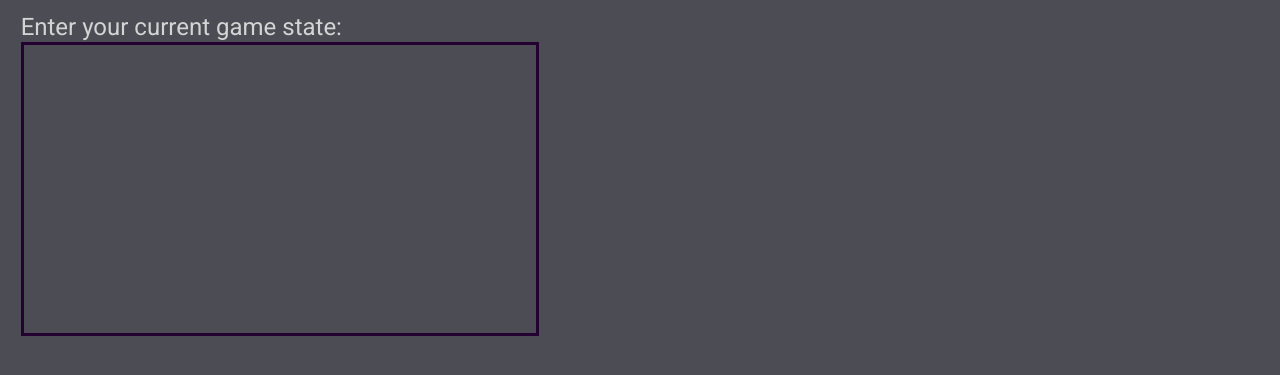
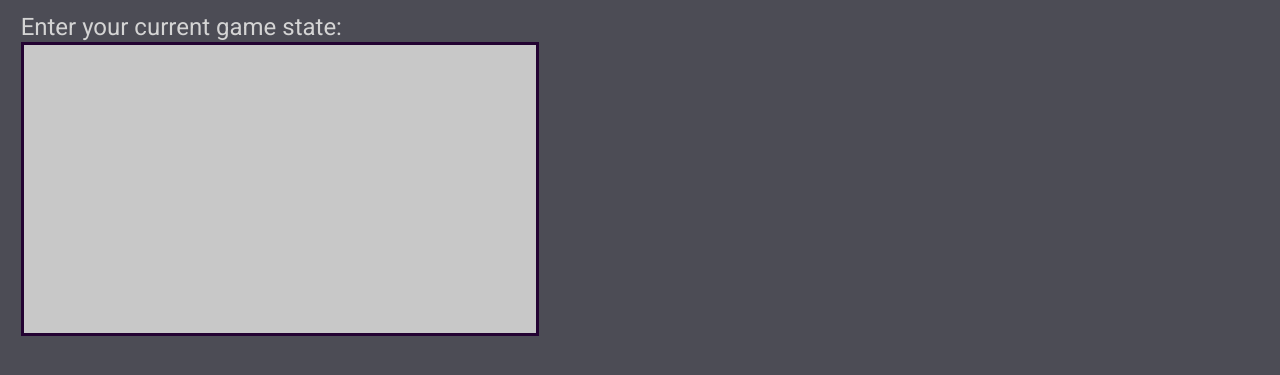
Before and after one commit to ItsAsShrimpleAsThat/ItsAsShrimpleAsThat.github.io, a plain HTML site: page sillies/fillersolver/index.html in a window 1280 px wide. Shown: the part 49-424 px from the top of the page. Drawn offline with Linux system fonts and the light colour scheme.

Commit message:
CANVAS AND JAVASCRIPT WOOOO

```diff
--- a/sillies/fillersolver/index.html
+++ b/sillies/fillersolver/index.html
@@ -16,7 +16,8 @@
 
         <div class = "colorinputflex">
             <p class = "smalltext">Enter your current game state:</p>
-            <div class = "colorinput"></div>
+            <canvas id = "colorcanvas" class = "colorinput"></canvas>
+            <script src="solver.js"></script>
         </div>
     </body>
 </html>
--- /dev/null
+++ b/sillies/fillersolver/solver.js
@@ -0,0 +1,5 @@
+const canvas = document.getElementById("colorcanvas");
+const ctx = canvas.getContext("2d");
+
+ctx.fillStyle = "rgb(200, 200, 200)";
+ctx.fillRect(0, 0, canvas.width, canvas.height);
```
